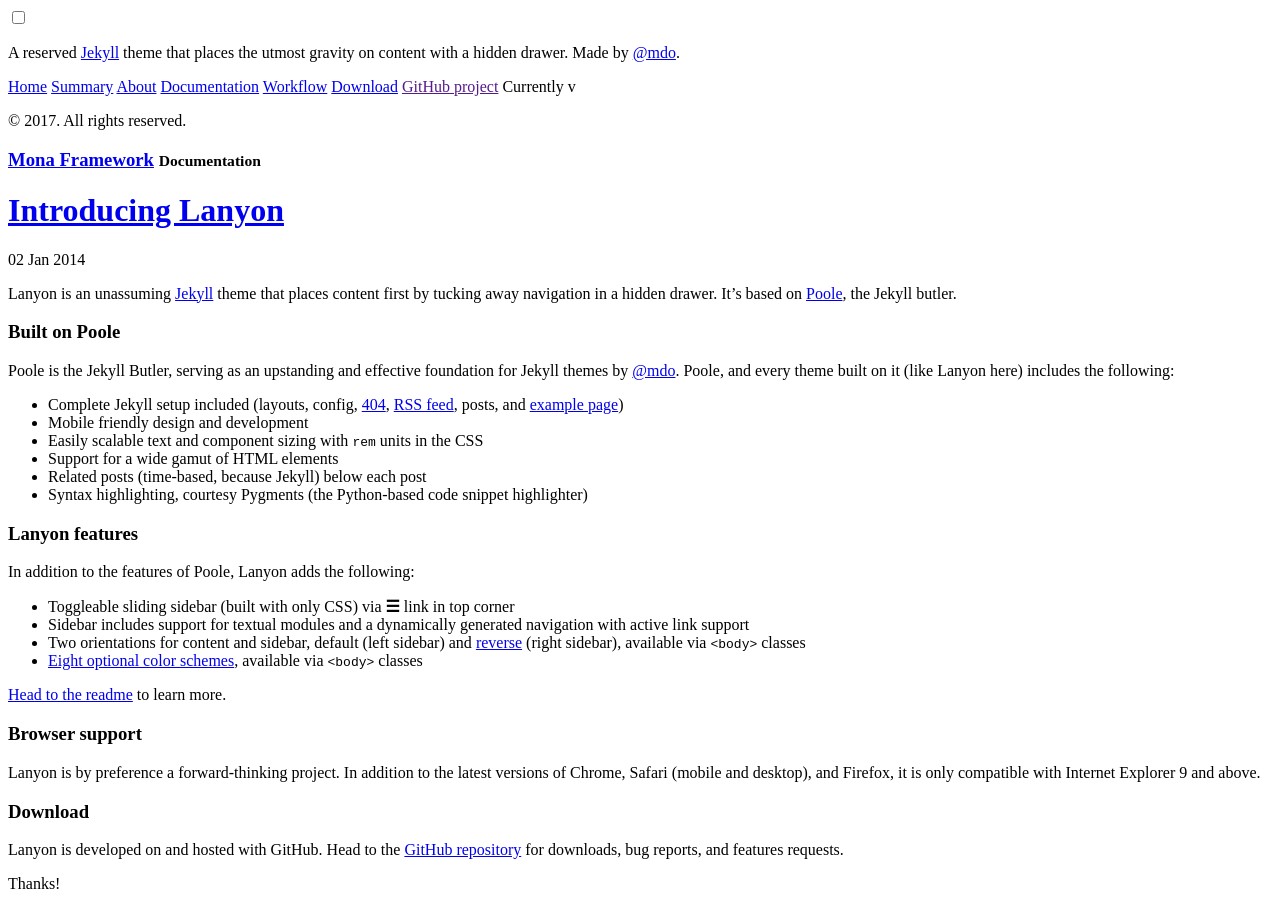
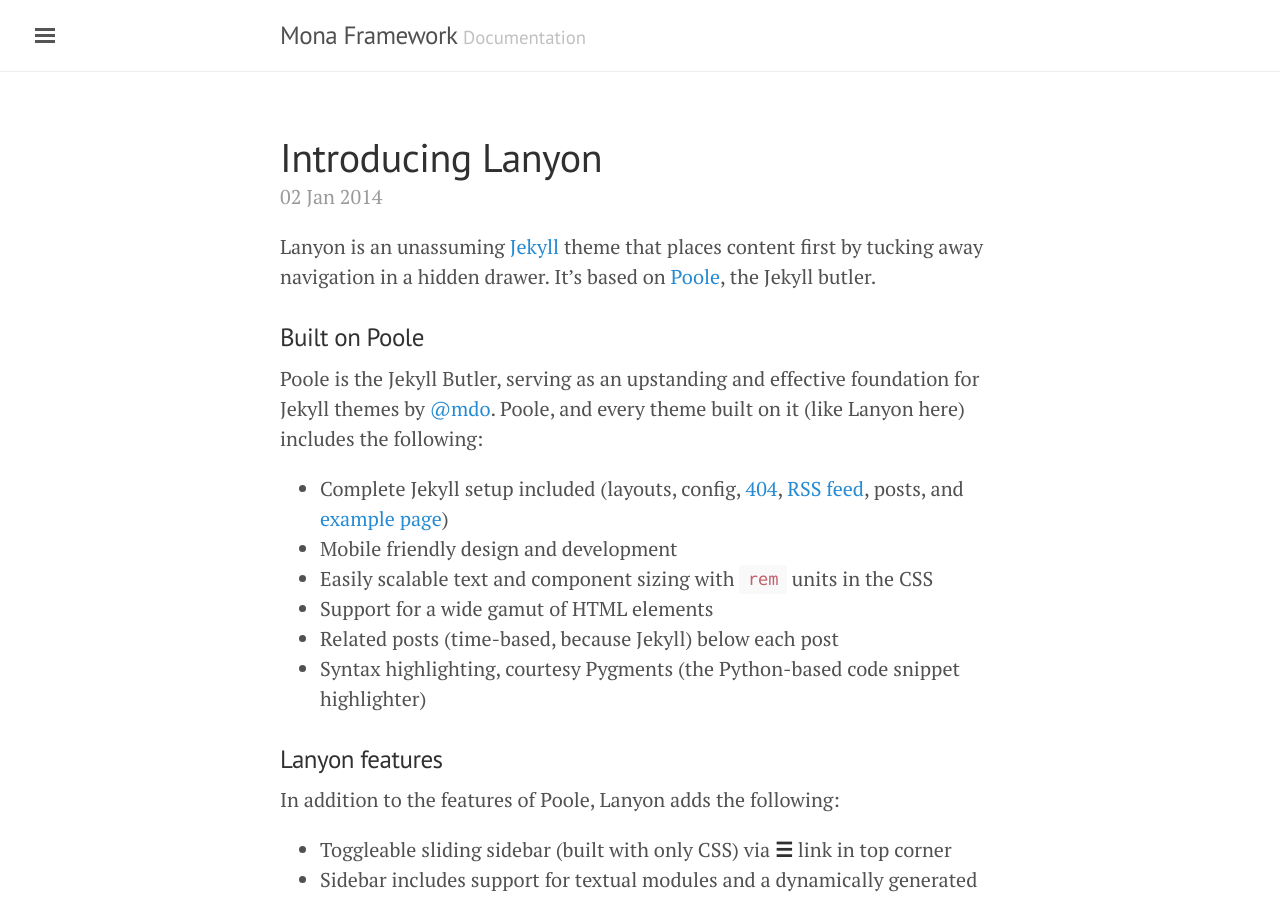
Before and after one commit to Mantismind/Mona, a Jekyll site: the page built from docs/index.html, in a window 1280 px wide and 900 px high. Built offline with Jekyll 4.4.1, drawn with Linux system fonts in a browser that asks for light colours; the list of posts is cut into pages by our own code; part of the change alters nothing that is shown.

```diff
--- a/docs/_config.yml
+++ b/docs/_config.yml
@@ -9,7 +9,7 @@ title:               Mona Framework
 tagline:             'Documentation'
 description:         'A reserved <a href="http://jekyllrb.com" target="_blank">Jekyll</a> theme that places the utmost gravity on content with a hidden drawer. Made by <a href="https://twitter.com/mdo" target="_blank">@mdo</a>.'
 url:                 https://mantismind.github.io/mona/
-baseurl:             'mona'
+baseurl:             ''
 paginate:            5
 
 # About/contact
```
